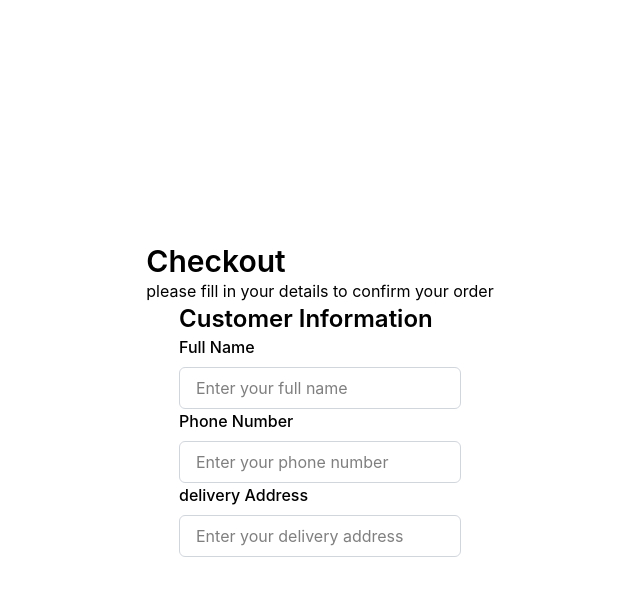
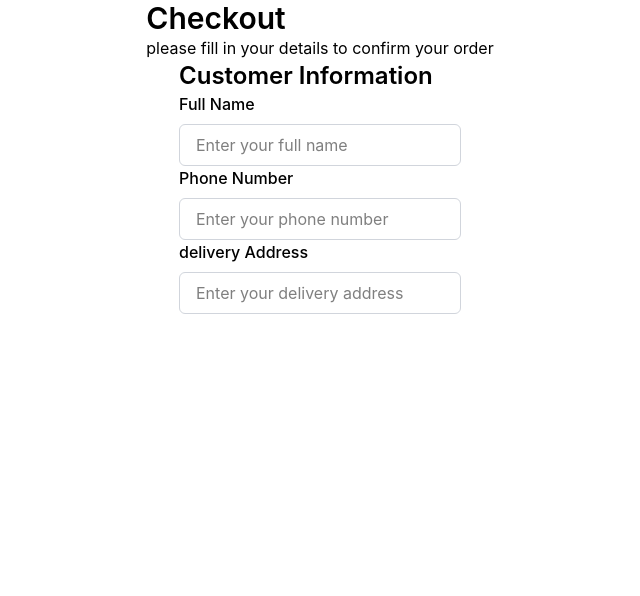
Before and after one commit to fahadKhan030/restaurant-ordering-system, a React (Vite) app: page /checkout in a window 1280 px wide. Shown: the top 596 px of the page, without its empty margins (320-960 px from the left). Built offline with nearby package versions, Linux system fonts and the light colour scheme; no server answers.

Commit message:
fix: correct form tag and adjust layout in CheckOutForm component

```diff
--- a/src/Context/CartContext.jsx
+++ b/src/Context/CartContext.jsx
@@ -1,5 +1,4 @@
 import { createContext, useState, useEffect } from "react";
-
 export const CartContext = createContext();
 
 export const CartProvider = ({ children }) => {
--- a/src/components/Cart/CheckOutForm.jsx
+++ b/src/components/Cart/CheckOutForm.jsx
@@ -4,13 +4,13 @@ import cross from "../../assets/cross.png";
 
 const CheckOutForm = () => {
   return (
-    <div className="flex items-center flex-col  justify-center fixed top-0 left-0 bg-white/20 backdrop-blur-lg   w-full h-[100lvh]">
+    <div className="flex items-center justify-center flex-col">
       <div>
         <h3 className="text-3xl font-semibold">Checkout</h3>
         <p>please fill in your details to confirm your order</p>
       </div>
       <div>
-        <from className="bg-white max-w-[500px] w-full">
+        <from className="bg-white w-full">
           <h3 className="text-2xl font-semibold">Customer Information</h3>
           <div className="flex flex-col gap-2">
             <label htmlFor="text" className="font-medium">
```
